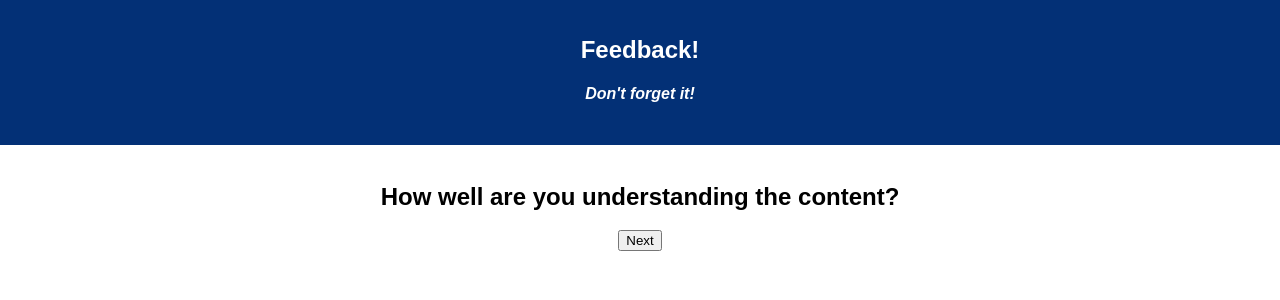
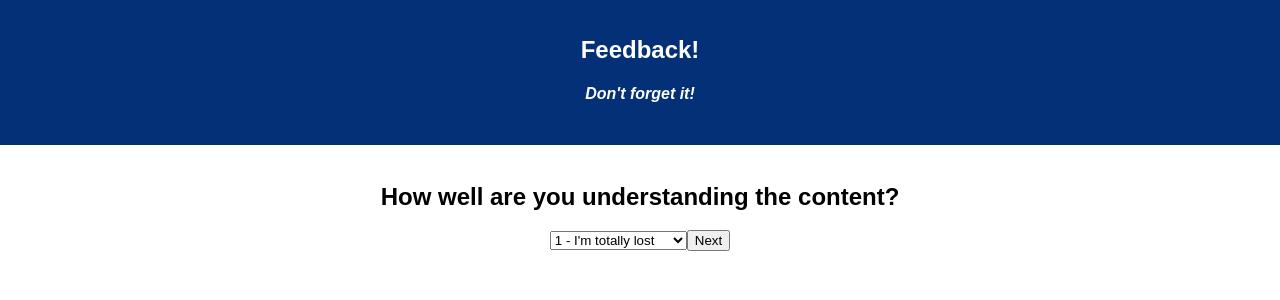
Before and after one commit to mjlynch2/redux-feedback-loop, a React (Create React App) app: page /#/understanding in a window 1280 px wide. Shown: the top 300 px of the page. Built offline with nearby package versions, Linux system fonts and the light colour scheme.

Commit message:
build Understanding component: select 1-5, handleChange

```diff
--- a/src/components/Feeling/Feeling.js
+++ b/src/components/Feeling/Feeling.js
@@ -1,6 +1,7 @@
 import React, { Component } from 'react';
 import { connect } from 'react-redux';
 
+// DESCRIPTIVE COMMENT
 class Feeling extends Component {
 
     state = {
--- a/src/components/Understanding/Understanding.js
+++ b/src/components/Understanding/Understanding.js
@@ -7,10 +7,22 @@ class Understanding extends Component {
         this.props.history.push('/support');
     }
 
+    handleChange = (event) => {
+        // this.setState({ isValid: true });
+        this.props.dispatch({ type: 'SET_FEEDBACK', payload: event.target.value, keyName: 'understanding' })
+    }
+
     render() {
         return (
             <div>
                 <h2>How well are you understanding the content?</h2>
+                <select onChange={this.handleChange}>
+                    <option value="1">1 - I'm totally lost</option>
+                    <option value="2">2</option>
+                    <option value="3">3 - I'm getting there</option>
+                    <option value="4">4</option>
+                    <option value="5">5 - I've got this!</option>
+                </select>
                 <button id="nextButton" onClick={this.handleClick}>Next</button>
             </div>
         )
```
